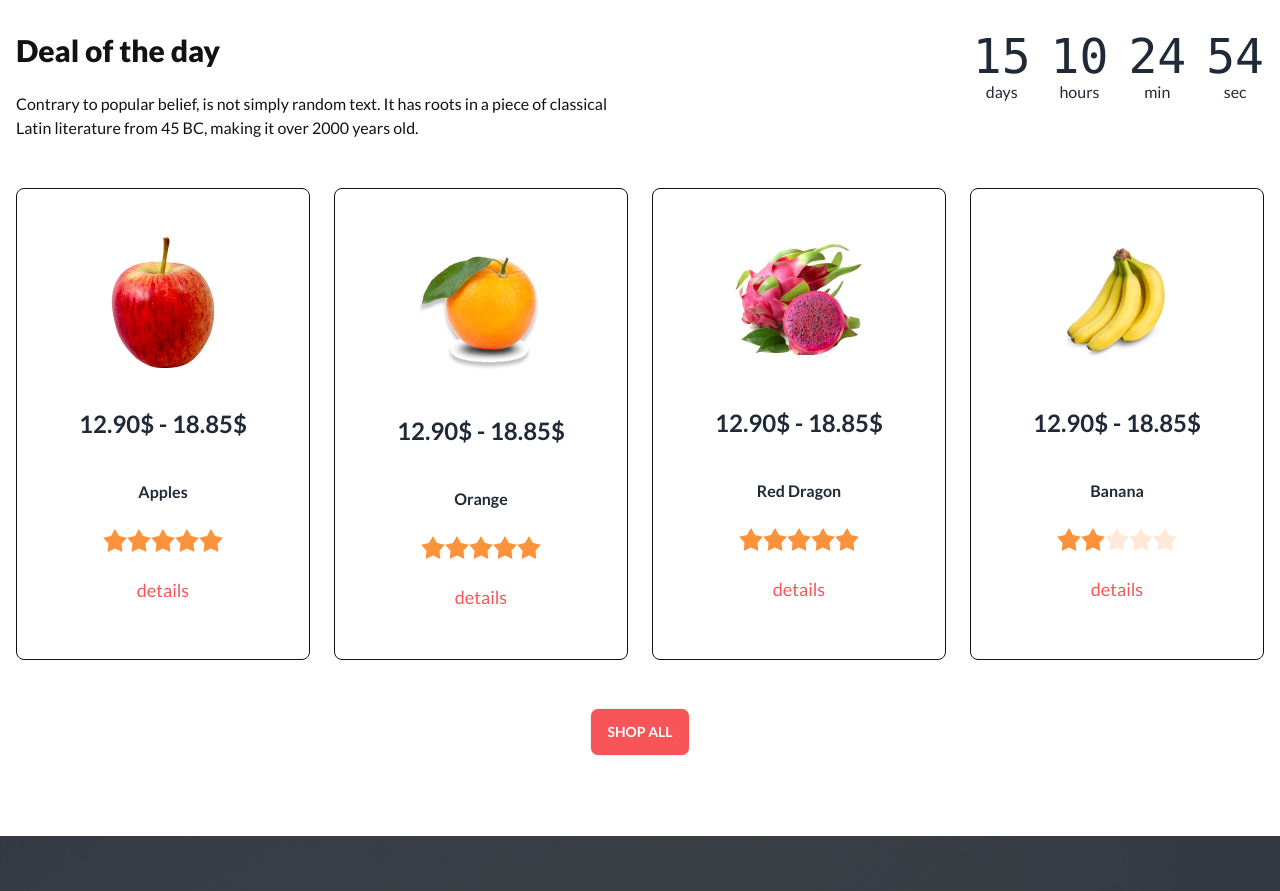
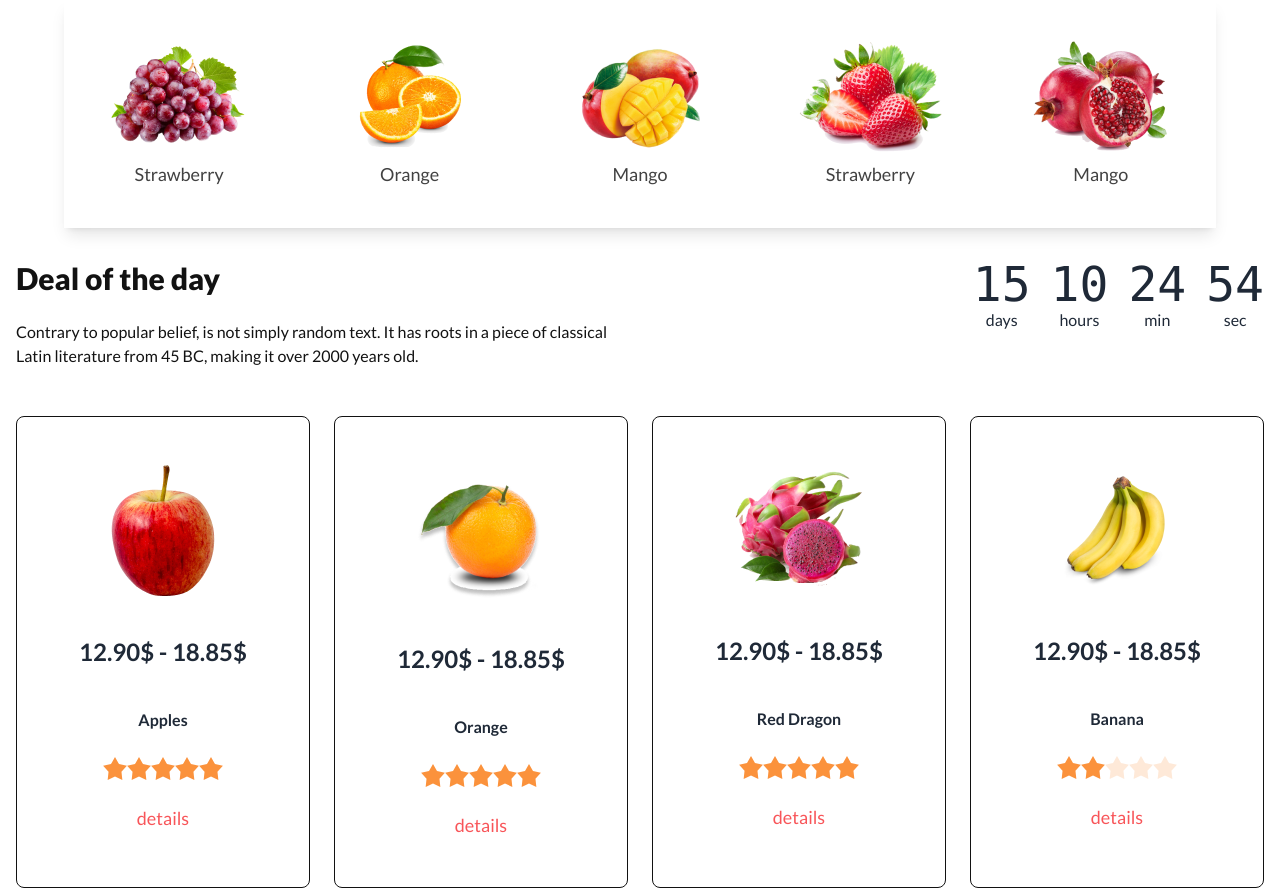
Before and after one commit to Subena-Khatun/Assignment-3-fruit-brust, a plain HTML site: page index.html in a window 1280 px wide. Shown: the top 891 px of the page. Drawn offline with nearby package versions, Linux system fonts and the light colour scheme.

Commit message:
banner bottom added

```diff
--- a/index.html
+++ b/index.html
@@ -36,10 +36,34 @@
 
 </head>
 <body class="font-lato">
-    <!-- <header>
+    <header>
         <nav></nav>
         <div class="banner"></div>
-    </header> -->
+        <div class="max-w-6xl mx-auto shadow-lg py-10 text-center">
+            <div class="grid grid-cols-1 lg:grid-cols-5  justify-center">
+                <div class="">
+                    <img src="./images/fruit1.png" alt="" class="mx-auto">
+                    <p class="text-[#121212cc] text-lg pt-2">Strawberry</p>
+                </div>
+                <div class="">
+                    <img src="./images/fruit2.png" alt="" class="mx-auto">
+                    <p class="text-[#121212cc] text-lg pt-2">Orange</p>
+                </div>
+                <div class="">
+                    <img src="./images/fruit3.png" alt="" class="mx-auto">
+                    <p class="text-[#121212cc] text-lg pt-2">Mango</p>
+                </div>
+                <div class="">
+                    <img src="./images/fruit4.png" alt="" class="mx-auto">
+                    <p class="text-[#121212cc] text-lg pt-2">Strawberry</p>
+                </div>
+                <div class="">
+                    <img src="./images/fruit5.png" alt="" class="mx-auto">
+                    <p class="text-[#121212cc] text-lg pt-2">Mango</p>
+                </div>
+            </div>
+        </div>
+    </header>
     <main>
         <div class="container mx-auto px-4 py-8">
             <div class="flex flex-col md:flex-row  gap-10 pb-12">
```
